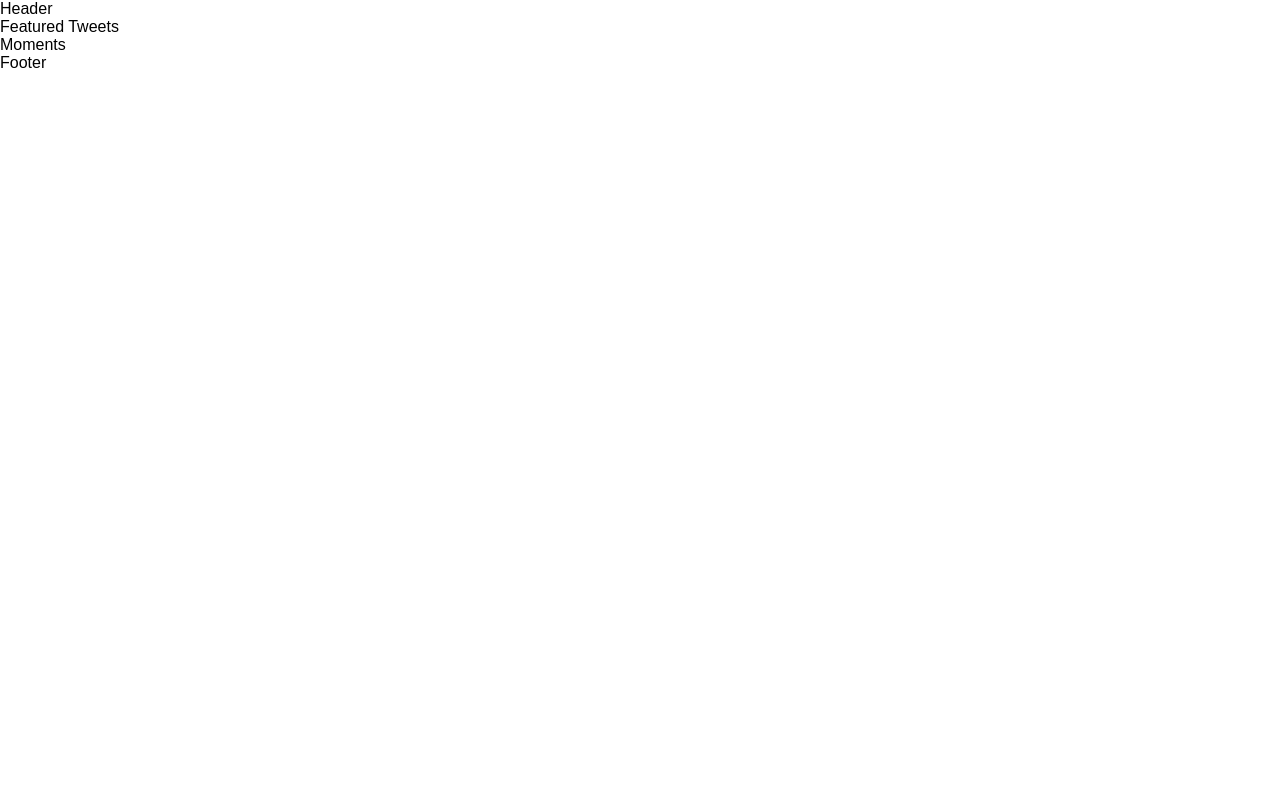
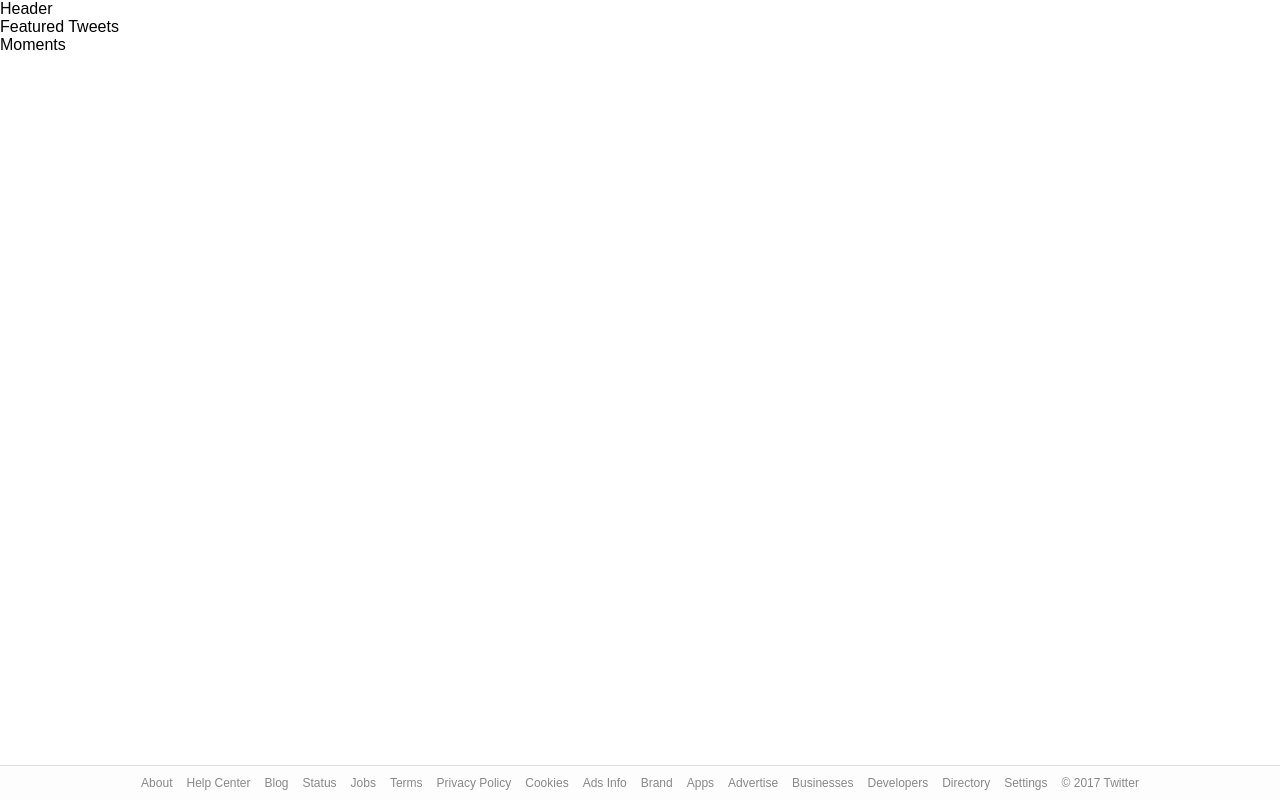
Before and after one commit to sethbonnie/twitter-homepage-mock, a React (Create React App) app: page / in a window 1280 px wide. Built offline with nearby package versions, Linux system fonts and the light colour scheme.

Commit message:
Add footer elements and styles

```diff
--- a/package.json
+++ b/package.json
@@ -3,6 +3,7 @@
   "version": "0.1.0",
   "private": true,
   "dependencies": {
+    "classnames": "^2.2.5",
     "react": "^15.6.1",
     "react-dom": "^15.6.1"
   },
--- a/src/App.css
+++ b/src/App.css
@@ -1,3 +1,11 @@
+/* apply a natural box layout model to all elements, but allowing components to change */
+html {
+  box-sizing: border-box;
+}
+*, *:before, *:after {
+  box-sizing: inherit;
+}
+
 html, body {
   width: 100%;
   height: 100%;
--- a/src/App.js
+++ b/src/App.js
@@ -26,7 +26,7 @@ class App extends Component {
         <Header />
         <FeaturedTweets />
         <Moments />
-        {showFooter && <Footer />}
+        <Footer show={showFooter}/>
       </div>
     );
   }
--- /dev/null
+++ b/src/Footer/footer.css
@@ -0,0 +1,42 @@
+#footer {
+  position: fixed;
+  width: 100%;
+  bottom: 0px;
+  min-height: 32px;
+  padding: 10px;
+  font-size: 12px;
+  background-color: #fdfdfd;
+  border-top: 1px solid #dfdfdf;
+  color: #888;
+  transition: min-height 0.3s;
+}
+
+#footer.hide {
+  min-height: 0px;
+  height: 0px;
+  padding: 0px;
+}
+
+#footer ul {
+  text-align: center;
+  margin: 0px;
+  padding: 0px;
+}
+
+#footer ul li {
+  display: inline-block;
+  padding: 0px 3px;
+}
+
+#footer a {
+  display: inline-block;
+  margin-right: 8px;
+  color: #888;
+  text-decoration: none;
+}
+#footer a:hover {
+  display: inline-block;
+  margin-right: 8px;
+  color: #666;
+  text-decoration: underline;
+}
--- a/src/Footer/index.js
+++ b/src/Footer/index.js
@@ -1,7 +1,29 @@
 import React from 'react';
+import classnames from 'classnames';
+import './footer.css';
 
-const Footer = () => (
-  <div>Footer</div>
+const Footer = ({show}) => (
+  <div id="footer" className={classnames({hide: !show})}>
+    <ul>
+      <li><a href="#">About</a></li>
+      <li><a href="#">Help Center</a></li>
+      <li><a href="#">Blog</a></li>
+      <li><a href="#">Status</a></li>
+      <li><a href="#">Jobs</a></li>
+      <li><a href="#">Terms</a></li>
+      <li><a href="#">Privacy Policy</a></li>
+      <li><a href="#">Cookies</a></li>
+      <li><a href="#">Ads Info</a></li>
+      <li><a href="#">Brand</a></li>
+      <li><a href="#">Apps</a></li>
+      <li><a href="#">Advertise</a></li>
+      <li><a href="#">Businesses</a></li>
+      <li><a href="#">Developers</a></li>
+      <li><a href="#">Directory</a></li>
+      <li><a href="#">Settings</a></li>
+      <li>&copy; 2017 Twitter</li>
+    </ul>
+  </div>
 );
 
 export default Footer;
```
